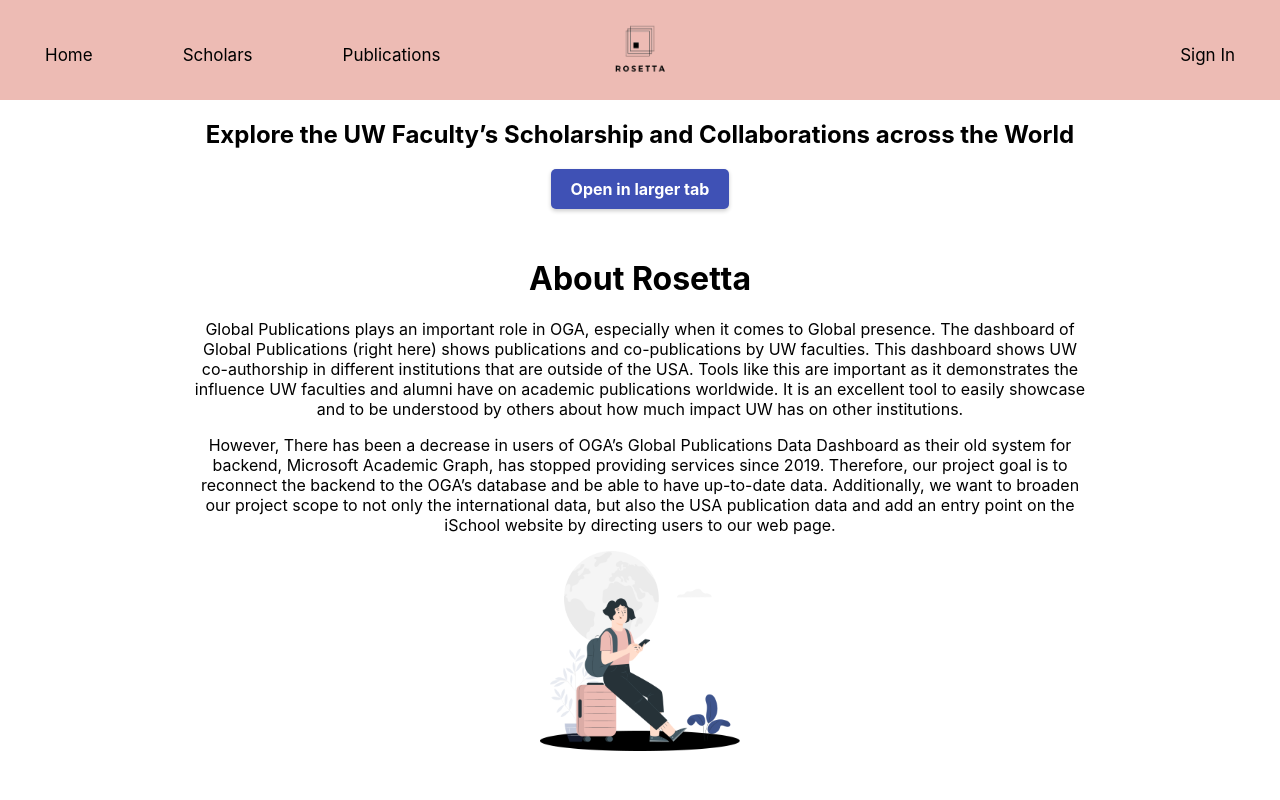
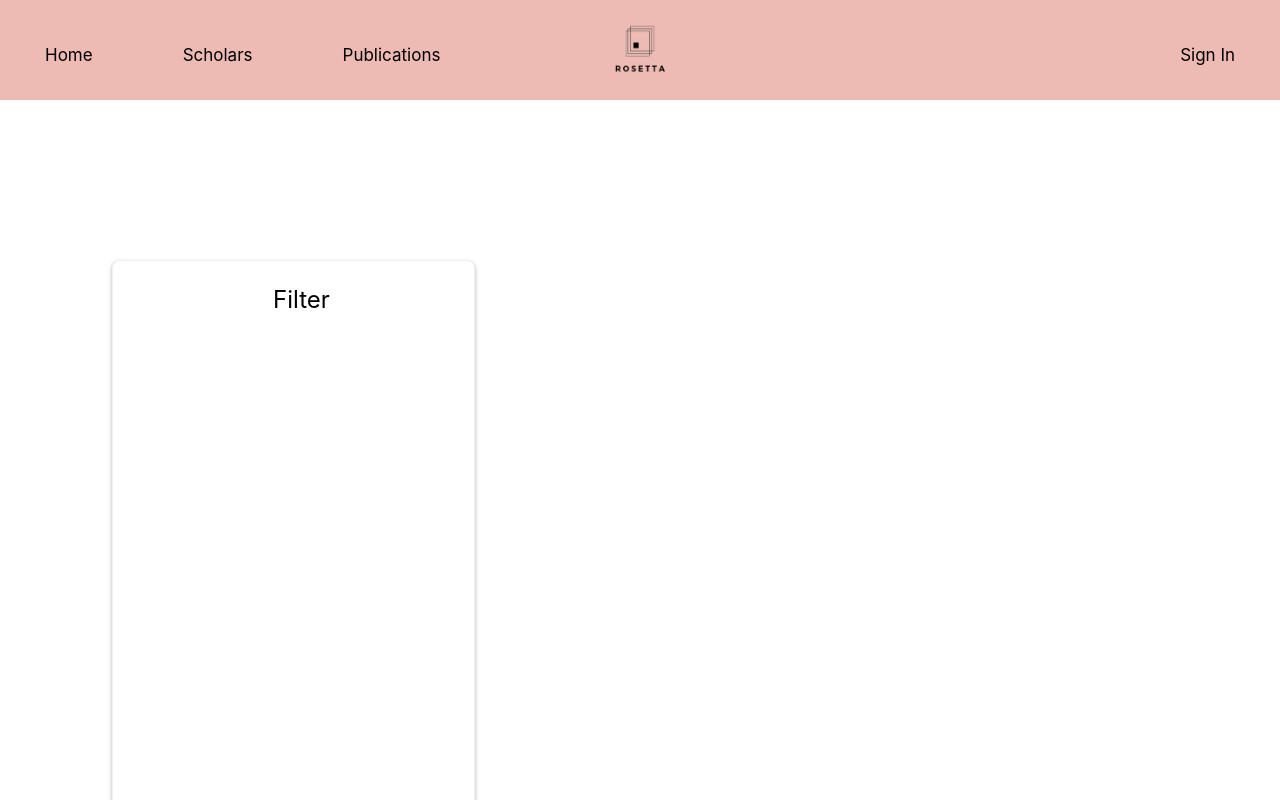
Before and after one commit to jamesjwkim/rosetta-rough, a React (Create React App) app: page /publications in a window 1280 px wide. Before the commit this address led to /home. Shown: the top 800 px of the page. Built offline with nearby package versions, Linux system fonts and the light colour scheme.

Commit message:
publication page update

```diff
--- a/src/App.css
+++ b/src/App.css
@@ -1,3 +1,36 @@
 h2 {
     text-align: center;
 }
+
+.filter {
+    box-sizing: border-box;
+    position: absolute;
+    width: 363px;
+    height: 838px;
+    left: 112px;
+    top: 260px;
+
+    background: #FFFFFF;
+    /* grey/300
+
+    F1F1F1
+    */
+    border: 1px solid #F1F1F1;
+    box-shadow: 0px 2px 4px rgba(0, 0, 0, 0.3);
+    border-radius: 8px;
+}
+
+.filter p {
+    /* position: absolute; */
+    width: 74px;
+    height: 29px;
+    left: 278px;
+    top: 282px;
+
+    font-weight: 400;
+    font-size: 24px;
+    line-height: 29px;
+    padding-left: 160px;
+
+    color: #000000;
+}
--- a/src/App.js
+++ b/src/App.js
@@ -1,6 +1,7 @@
 import './App.css';
 import { Scholars } from './scholars'
 import { Home } from './Homepage'
+import { Publications } from './Publications'
 import { Routes, Route, Navigate, useNavigate, Outlet } from 'react-router-dom';
 
 
@@ -11,6 +12,7 @@ function App() {
         <Route>
           <Route path='/home' element={<Home />} />
           <Route path='/scholars' element={<Scholars />} />
+          <Route path='/publications' element={<Publications />} />
           <Route path='*' element={<Navigate to='/home' />} />
         </Route>
       </Routes>
--- /dev/null
+++ b/src/Publications.js
@@ -0,0 +1,37 @@
+import Navbar from "./Navbar";
+import Footer from './Footer.js'
+
+
+function generatePublications() {
+
+
+
+
+
+
+    return (
+        <div>
+
+        </div>
+    );
+}
+
+
+
+export function Publications(props) {
+
+
+    return (
+        <main>
+            <div>
+                <Navbar />
+                <div className="filter">
+                    <p>Filter</p>
+
+                </div>
+            </div>
+
+        </main>
+
+    )
+}
```
